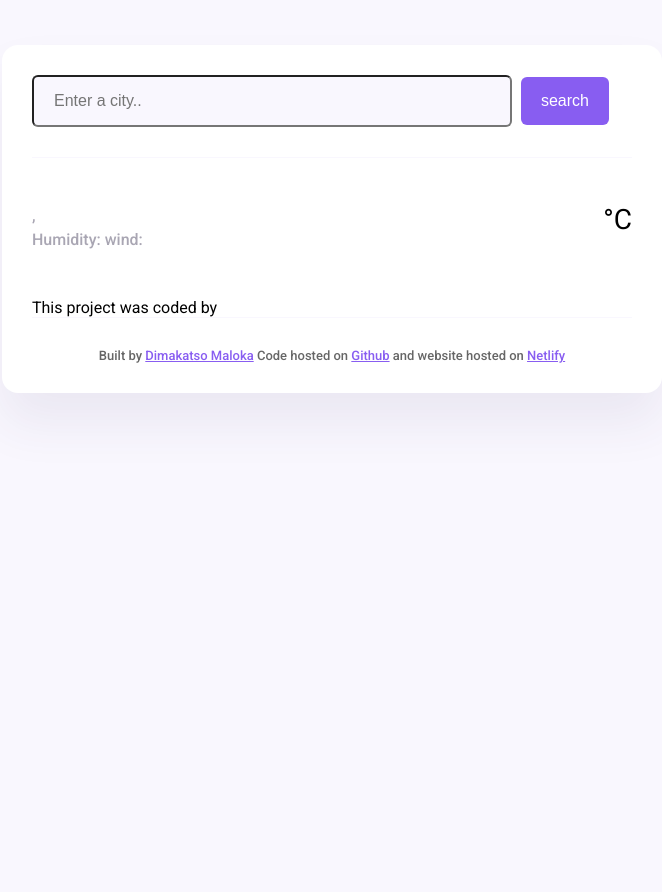
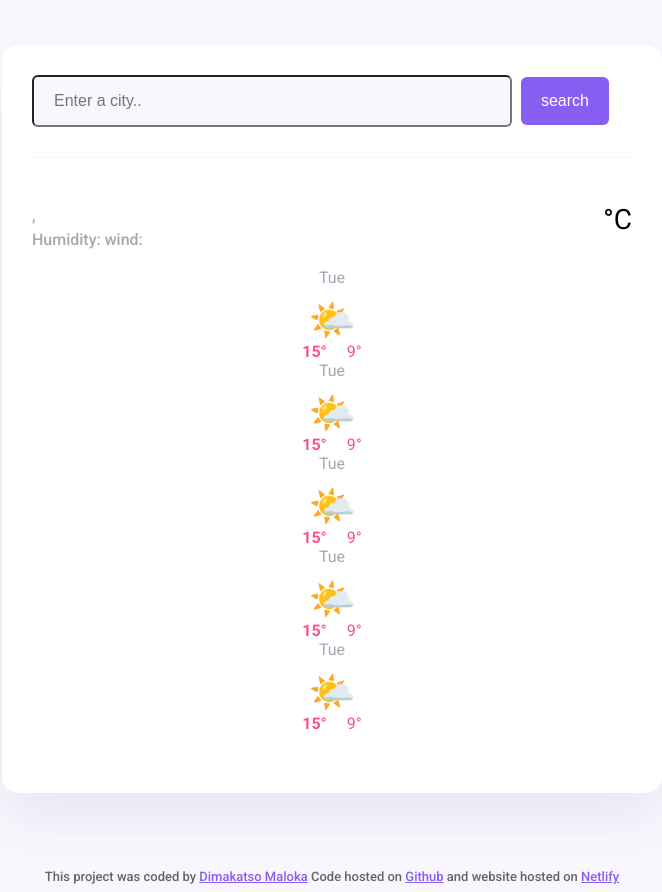
Before and after one commit to adelaidtau/My-weather-Forecast, a plain HTML site: page index.html in a window 1280 px wide. Shown: the whole page, without its empty margins (308-970 px from the left). Before the commit the page ends 800 px from the top, so only its background shows below. Drawn offline with nearby package versions, Linux system fonts and the light colour scheme; no server answers.

Commit message:
added forecast

```diff
--- a/index.html
+++ b/index.html
@@ -38,14 +38,65 @@
     <div class="weather-app-temperature-container">
 
         <div id="icon"></div>
-     <div class="weather-app-temperature" id="temperature"></div> <div class="weather-app-unit">°C</div>
+     <div class="weather-app-temperature" id="temperature"></div>
+     <div class="weather-app-unit">°C</div>
  </div>
 
     </div>
+    <div class="weather-forecast">
+
+        <div class="weather-forecast-day">
+          <div class="weather-forecast-date">Tue </div>
+           <div class="weather-forecast-icon"> 🌤️ </div>
+            <div class="weather-forecast-temperatures">
+         <div class="weather-forecast-temperature"><strong>15° </strong></div>
+            <div class="weather-forecast-temperature"> 9° </div>
+        </div>
+        </div>
+        </div>
+        <div class="weather-forecast-day">
+          <div class="weather-forecast-date">Tue </div>
+           <div class="weather-forecast-icon"> 🌤️ </div>
+            <div class="weather-forecast-temperatures">
+         <div class="weather-forecast-temperature"><strong>15° </strong></div>
+            <div class="weather-forecast-temperature"> 9° </div>
+        </div>
+        </div>
+
+        <div class="weather-forecast-day">
+          <div class="weather-forecast-date">Tue </div>
+           <div class="weather-forecast-icon"> 🌤️ </div>
+            <div class="weather-forecast-temperatures">
+         <div class="weather-forecast-temperature"><strong>15° </strong></div>
+            <div class="weather-forecast-temperature"> 9° </div>
+        </div>
+        </div>
+
+         <div class="weather-forecast-day">
+          <div class="weather-forecast-date">Tue </div>
+           <div class="weather-forecast-icon"> 🌤️ </div>
+            <div class="weather-forecast-temperatures">
+         <div class="weather-forecast-temperature"><strong>15° </strong></div>
+            <div class="weather-forecast-temperature"> 9° </div>
+        </div>
+        </div>
+
+
+         <div class="weather-forecast-day">
+          <div class="weather-forecast-date">Tue </div>
+           <div class="weather-forecast-icon"> 🌤️ </div>
+            <div class="weather-forecast-temperatures">
+         <div class="weather-forecast-temperature"><strong>15° </strong></div>
+            <div class="weather-forecast-temperature"> 9° </div>
+        </div>
+        </div>
+        </div>
+
+
     </main>
 
-    This project was coded by
-    <footer>Built by <a href="https://github.com/adelaidtau/" target="_blank">Dimakatso Maloka</a> Code hosted on <a href="https://github.com/adelaidtau/My-weather-Forecast" target="_blank">Github</a> and website hosted on <a href="https://dimsweatherapp.netlify.app/" target="_blank">Netlify</a>
+
+    <footer> This project was coded by <a href="https://github.com/adelaidtau/" target="_blank">Dimakatso Maloka</a> Code hosted on <a href="https://github.com/adelaidtau/My-weather-Forecast" target="_blank">Github</a> and website hosted on <a href="https://dimsweatherapp.netlify.app/" target="_blank">Netlify</a>
         </footer>
         </div>
 
--- a/src/style.css
+++ b/src/style.css
@@ -92,6 +92,45 @@ main{
     font-size: 28px;
 }
 
+.weather-forecast {
+display: flex;
+justify-content: space-around;
+
+
+
+
+
+
+}
+
+.weather-forecast-date{
+text-align: center;
+color: rgba(39 33, 66, 0.4);
+font-size: 16px;
+line-height: 20px;
+margin-bottom: 10px;
+
+}
+
+.weather-forecast-icon {
+font-size: 38px;
+text-align: center;
+
+}
+
+.weather-forecast-temperatures {
+text-align: center;
+color: #f65282;
+display: flex;
+justify-content: center;
+
+}
+
+.weather-forecast-temperature {
+    padding: 0 10px;
+}
+
+
 footer {
     border-top:1px solid #f9f7fe ;
     padding: 30px 0 0 0 ;
```
